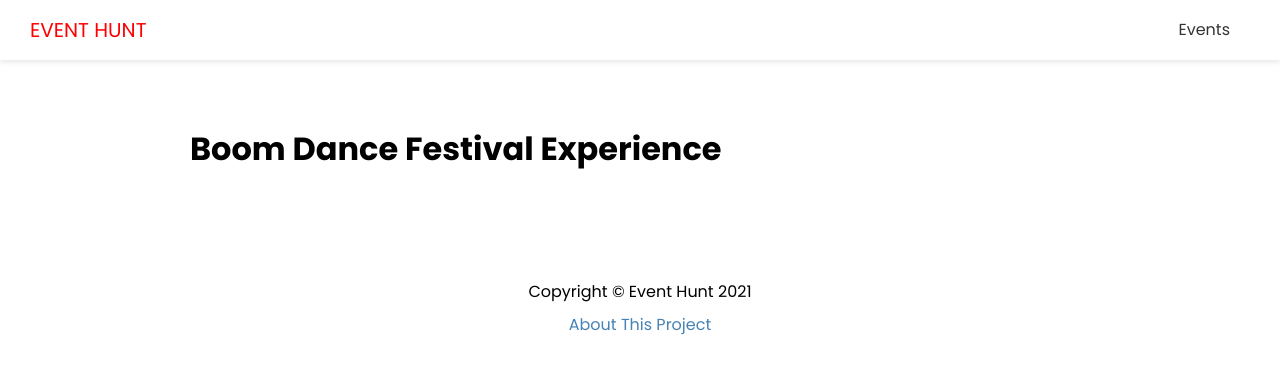
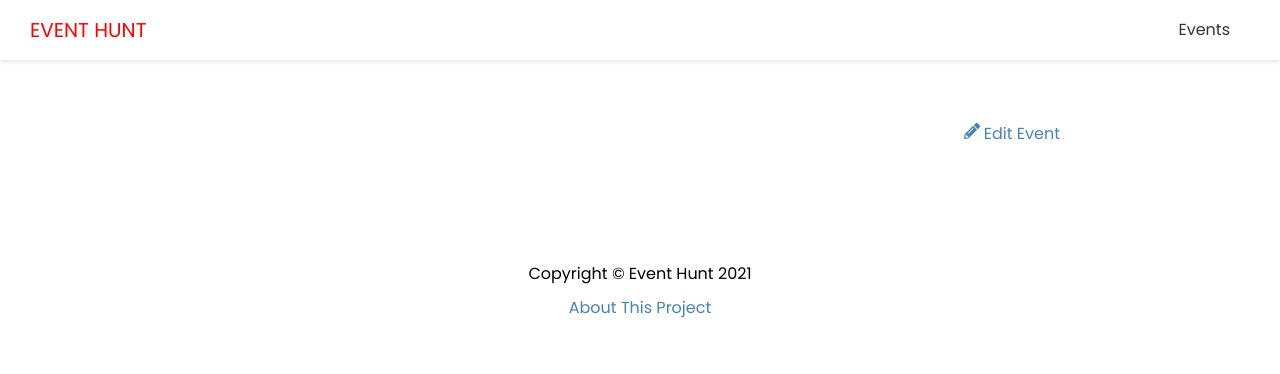
Before and after one commit to RdotSilva/React-NextJS-EventHunt, a Next.js app in the folder event-hunt-frontend/: page /events/boom-dance-festival-experience in a window 1280 px wide. Shown: the top 374 px of the page. Built offline with nearby package versions, Linux system fonts and the light colour scheme; no server answers.

Commit message:
Add display for event link

```diff
--- a/event-hunt-frontend/pages/events/[slug].js
+++ b/event-hunt-frontend/pages/events/[slug].js
@@ -1,10 +1,22 @@
 import Layout from "@/components/Layout";
+import { FaPencilAlt, FaTimes } from "react-icons/fa";
 import { API_URL } from "@/config/index";
+import styles from "@/styles/Event.module.css";
+import Link from "next/link";
+import Image from "next/image";
 
 export default function EventPage({ evt }) {
   return (
     <Layout>
-      <h1>{evt.name}</h1>
+      <div className={styles.event}>
+        <div className={styles.controls}>
+          <Link href={`/events/edit/${evt.id}`}>
+            <a>
+              <FaPencilAlt /> Edit Event
+            </a>
+          </Link>
+        </div>
+      </div>
     </Layout>
   );
 }
```
